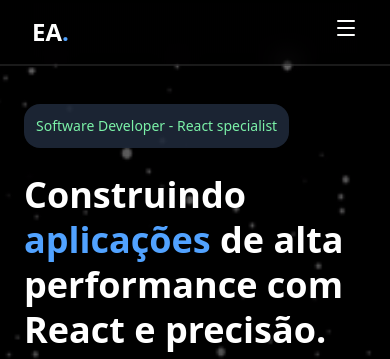
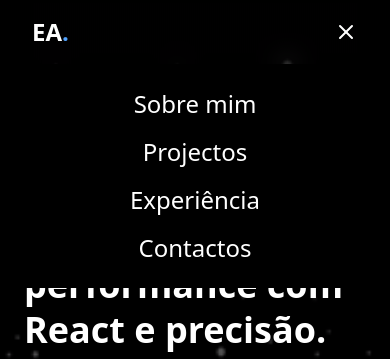
Before and after one commit to EdmilsonEdstar/edmilsonportifolio, a React (Vite) app: page / in a window 390 px wide. Both pictures are taken after a click on the link 346 px from the left and 28 px from the top of the page. Shown: the top 359 px of the page. Built offline with nearby package versions, Linux system fonts and the light colour scheme.

Commit message:
Implemantação da barra de menu mobile usando useState

```diff
--- a/src/Components/Title.tsx
+++ b/src/Components/Title.tsx
@@ -1,13 +1,14 @@
+
 type PropsTitle = {
     titulo: React.ReactNode
-    id:string
+    id: string
 }
 
 export function Title(props: PropsTitle){
     return(
 
         <>
-            <h1 className="lg:pt-[10rem] lg:pb-8 py-8 text-left text-xl uppercase" id={props.id}><span className="text-blue-400 pr-2">|</span>{props.titulo}</h1>
+            <h1 className="py-8 text-left text-xl uppercase" id={props.id}><span className="text-blue-400 pr-2">|</span>{props.titulo}</h1>
         </>
 
     )
--- a/src/Layout/NavBar.tsx
+++ b/src/Layout/NavBar.tsx
@@ -1,23 +1,52 @@
-import { MenuIcon, PhoneCall } from "lucide-react";
+import { useState } from "react";
+import { MenuIcon, PhoneCall, X } from "lucide-react";
 import { Link } from "../Components/Link";
 
-export function NavBar(){
-    return(
-        <nav className="fixed z-10 top-0 left-0 w-full flex  justify-between align-middle text-center px-8 py-4 backdrop-blur-md border-b-2 border-white/10">
+export function NavBar() {
+  const [showMenu, setShowMenu] = useState(false);
+
+  const toggleMenu = (e: React.MouseEvent) => {
+    e.preventDefault(); // evita recarregar a página
+    setShowMenu(!showMenu);
+  };
+
+  return (
+    <nav className="fixed z-10 top-0 left-0 w-full flex justify-between items-center text-center px-8 py-4 backdrop-blur-md border-b-2 border-white/10">
       <div>
-                <Link href="#home" children="EA" classN="font-bold" /><span className="text-blue-400 font-bold">.</span>
+        <Link href="#home" children="EA" classN="font-bold" />
+        <span className="text-blue-400 font-bold">.</span>
       </div>
-            <div className="hidden md:block text-base lg:bg-gray-800/50 lg:py-4 lg:px-8 lg:rounded-4xl">
+
+      {/* Menu desktop */}
+      <div className="hidden md:flex text-base lg:bg-gray-800/50 lg:py-2 lg:px-8 lg:rounded-4xl duration-500">
         <Link href="#about" children="Sobre mim" classN="p-2 hover:text-blue-400 duration-300" />
         <Link href="#projects" children="Projectos" classN="p-2 hover:text-blue-400 duration-300" />
         <Link href="#experience" children="Experiência" classN="p-2 hover:text-blue-400 duration-300" />
         <Link href="#contacts" children="Contactos" classN="p-2 hover:text-blue-400 duration-300" />
       </div>
-            <div>
-                <Link href="#contacts" children={<PhoneCall/>} classN="hidden md:block hover:text-blue-400 duration-300" />
-                <Link href="#" children={<MenuIcon />} classN="md:hidden"  />
+
+      {/* Ícone do menu mobile */}
+      <div className="md:hidden">
+        <a href="#" onClick={toggleMenu}>
+         {showMenu ? <X/> : <MenuIcon />}
+        </a>
       </div>
 
+      {/* Menu mobile */}
+      <div
+        className="absolute top-full left-0 w-full h flex flex-col bg-black text-center py-4 transition duration"
+        style={{ display: showMenu ? "flex" : "none" }}
+      >
+        <Link href="#about" children="Sobre mim" classN="p-2 hover:text-blue-400 duration-300" />
+        <Link href="#projects" children="Projectos" classN="p-2 hover:text-blue-400 duration-300" />
+        <Link href="#experience" children="Experiência" classN="p-2 hover:text-blue-400 duration-300" />
+        <Link href="#contacts" children="Contactos" classN="p-2 hover:text-blue-400 duration-300" />
+      </div>
+
+      {/* Ícone de telefone desktop */}
+      <div className="hidden md:block">
+        <Link href="#contacts" children={<PhoneCall />} classN="hover:text-blue-400 duration-300" />
+      </div>
     </nav>
-    )
+  );
 }
```
Lines whose indentation alone changed are shown as unchanged.
